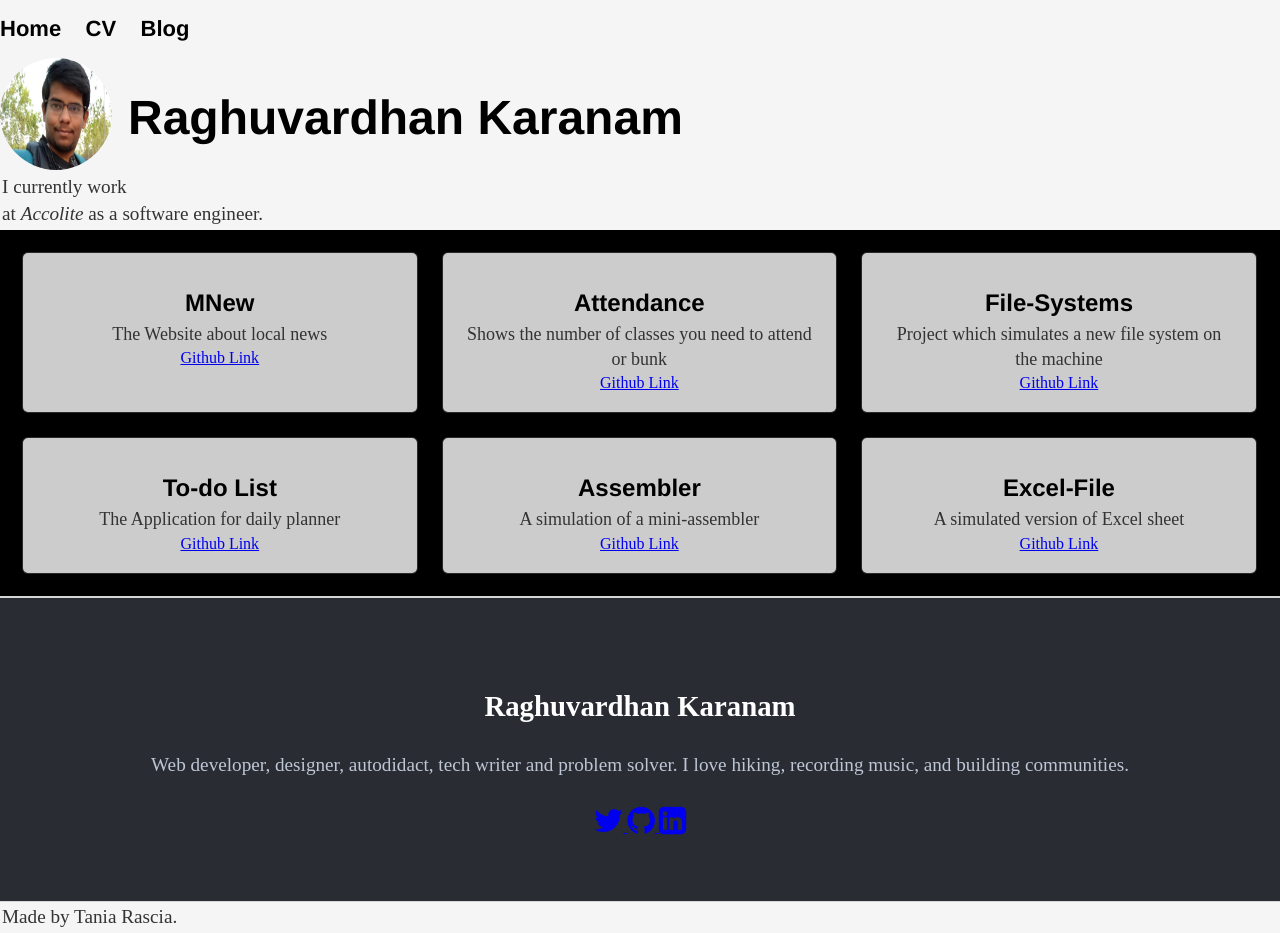
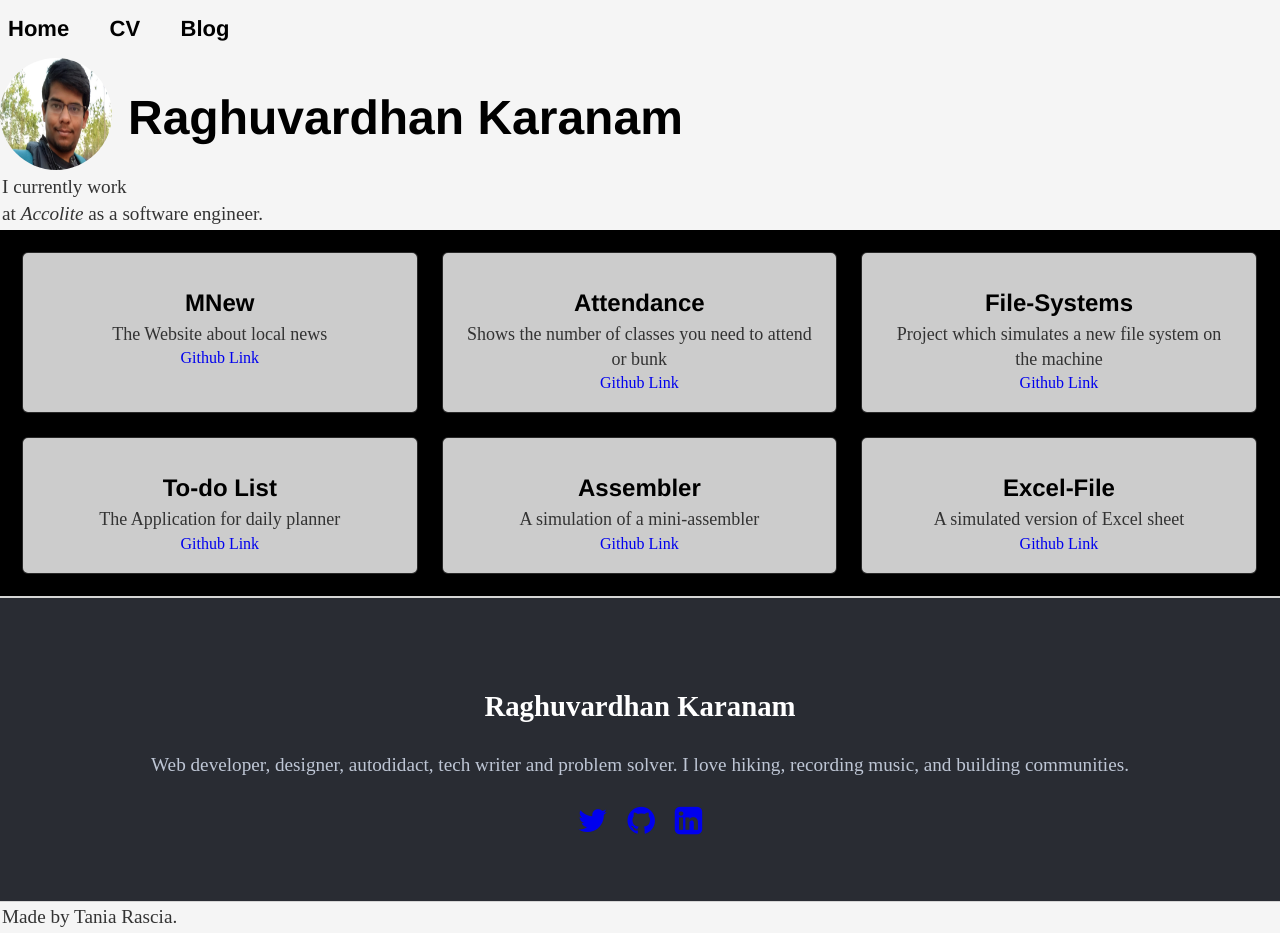
Before and after one commit to raghuvardhan/raghuvardhan.github.io, a Jekyll site: the page built from index.html, in a window 1280 px wide. Built offline with Jekyll 4.4.1, drawn with Linux system fonts in a browser that asks for light colours.

Commit message:
Update css/main.css

```diff
--- a/css/main.css
+++ b/css/main.css
@@ -119,8 +119,9 @@ img {
   margin-top: 1.5rem;
 }
 
-.a{
+a{
   text-decoration: none;
+  padding: 8px;
 }
 
 .site-footer h3{
```
